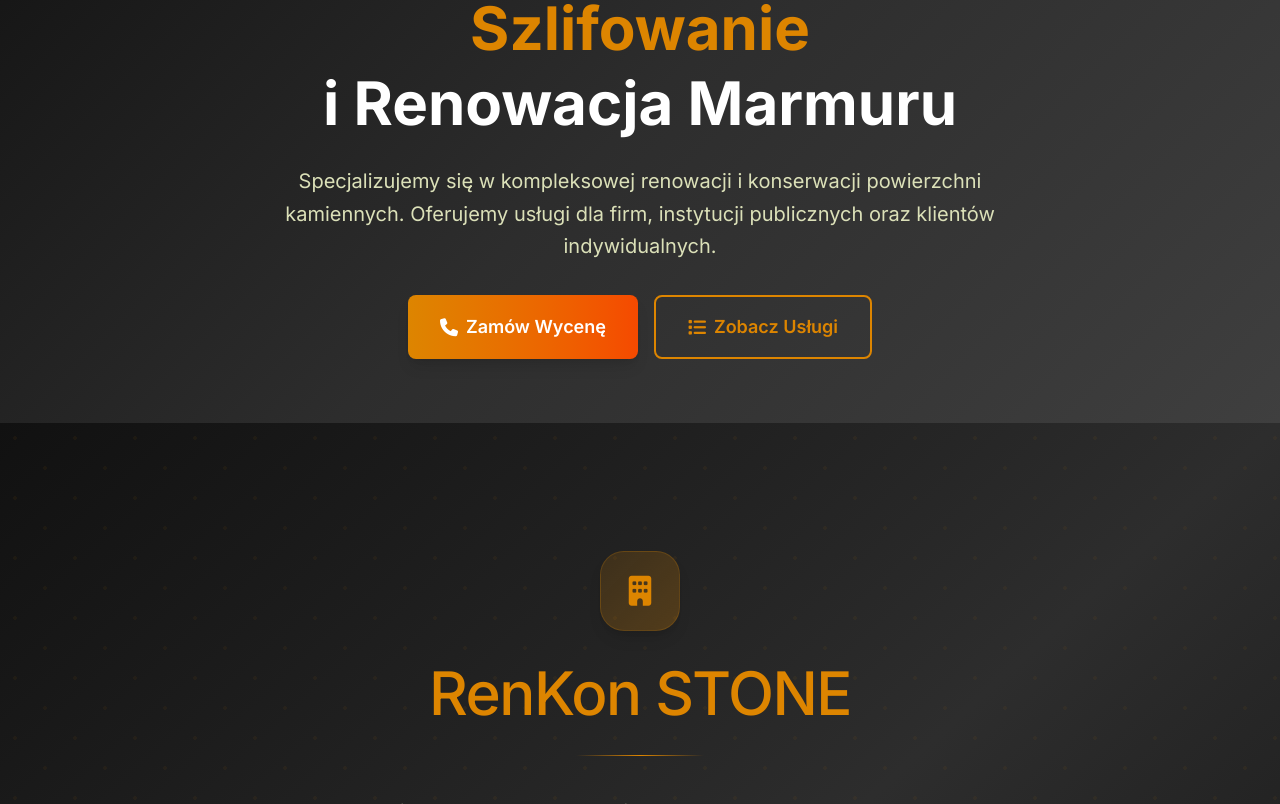
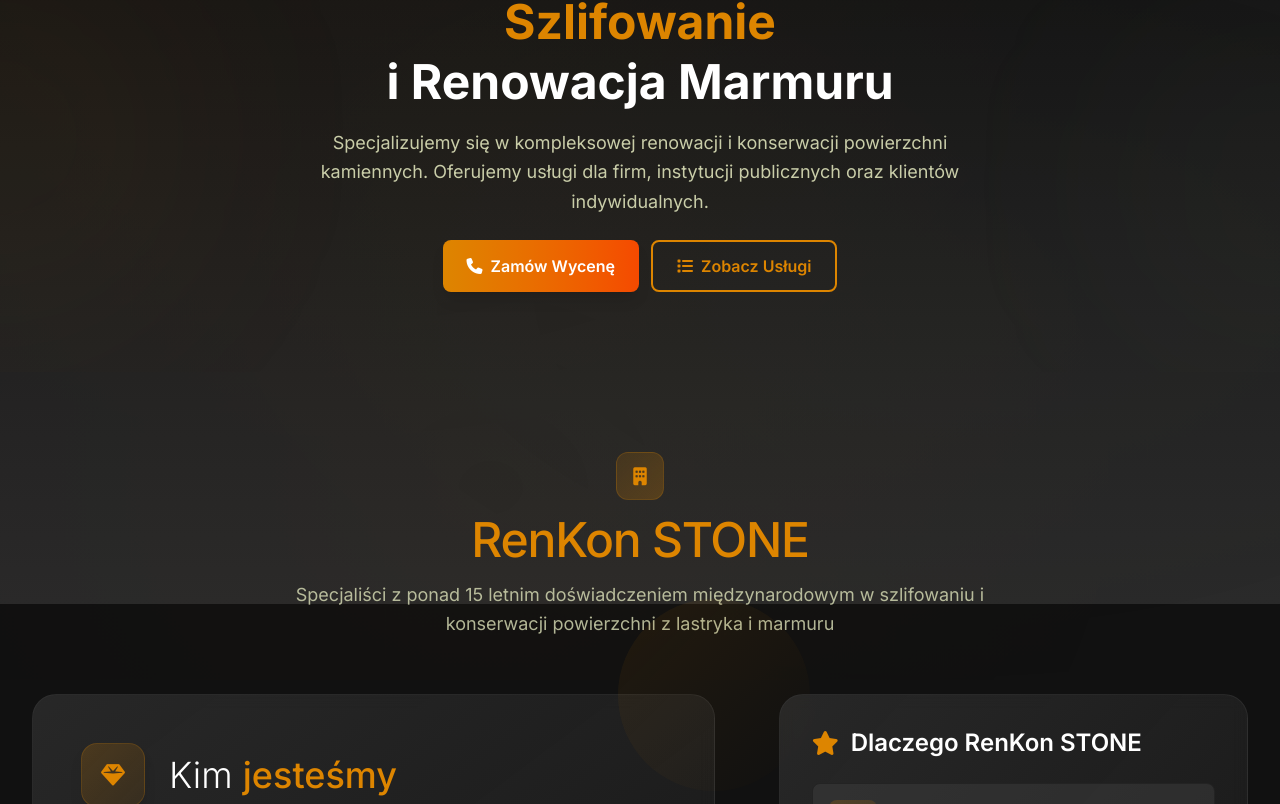
Before and after one commit to wiktorj137/renkonstone, a React (Vite) app in the folder renkonstone/: page / in a window 1280 px wide. Shown: the part 196-1000 px from the top of the page. Built offline with nearby package versions, Linux system fonts and the light colour scheme; the HTML template or start-up script is replaced by a standard one.

Commit message:
background

```diff
--- a/renkonstone/src/App.tsx
+++ b/renkonstone/src/App.tsx
@@ -24,7 +24,7 @@
   }, [y]);
 
   return (
-    <div className="min-h-screen bg-renkon-dark">
+    <div className="min-h-screen relative">
       {/* Scroll Progress Bar */}
       <div className="scroll-progress fixed top-0 left-0 h-1 bg-renkon-orange z-50 transition-all duration-150" />
 
--- a/renkonstone/src/components/ui/Section.tsx
+++ b/renkonstone/src/components/ui/Section.tsx
@@ -5,21 +5,18 @@
   children: React.ReactNode;
   id?: string;
   className?: string;
-  gradient?: boolean;
 }
 
 export const Section: React.FC<SectionProps> = ({
   children,
   id,
   className,
-  gradient = false,
 }) => {
   return (
     <section
       id={id}
       className={cn(
-        'py-20 md:py-32 relative overflow-hidden',
-        gradient && 'bg-gradient-to-br from-renkon-dark via-renkon-dark-2 to-renkon-dark',
+        'py-12 md:py-20 relative',
         className
       )}
     >
@@ -40,18 +37,17 @@
   subtitle,
 }) => {
   return (
-    <div className="text-center mb-16 md:mb-24">
+    <div className="text-center mb-10 md:mb-14">
       {icon && (
-        <div className="inline-flex items-center justify-center w-16 h-16 md:w-20 md:h-20 bg-gradient-to-br from-renkon-orange/15 to-renkon-orange/25 rounded-2xl md:rounded-3xl mb-6 md:mb-8 border border-renkon-orange/20 shadow-lg">
-          <i className={`fas ${icon} text-renkon-orange text-2xl md:text-3xl`} />
+        <div className="inline-flex items-center justify-center w-12 h-12 bg-gradient-to-br from-renkon-orange/15 to-renkon-orange/25 rounded-xl mb-4 border border-renkon-orange/20">
+          <i className={`fas ${icon} text-renkon-orange text-lg`} />
         </div>
       )}
-      <h2 className="text-3xl sm:text-4xl md:text-5xl lg:text-6xl font-light text-white mb-6 md:mb-8 tracking-tight">
+      <h2 className="text-3xl sm:text-4xl md:text-5xl font-light text-white mb-4 tracking-tight">
         {title}
       </h2>
-      <div className="w-24 md:w-32 h-px bg-gradient-to-r from-transparent via-renkon-orange to-transparent mx-auto mb-8 md:mb-10" />
       {subtitle && (
-        <p className="text-lg md:text-xl text-renkon-beige/90 max-w-3xl mx-auto leading-relaxed font-light px-4">
+        <p className="text-base md:text-lg text-renkon-beige/80 max-w-3xl mx-auto leading-relaxed px-4 mt-3">
           {subtitle}
         </p>
       )}
--- a/renkonstone/src/index.css
+++ b/renkonstone/src/index.css
@@ -40,6 +40,15 @@
   }
 }
 
+@keyframes float {
+  0%, 100% {
+    transform: translateY(0px);
+  }
+  50% {
+    transform: translateY(-20px);
+  }
+}
+
 * {
   scroll-behavior: smooth;
 }
@@ -50,6 +59,55 @@
   font-family: var(--font-family-sans);
   -webkit-font-smoothing: antialiased;
   -moz-osx-font-smoothing: grayscale;
+  overflow-x: hidden;
+}
+
+/* Modern unified background - single smooth gradient for entire page */
+body::before {
+  content: '';
+  position: fixed;
+  top: 0;
+  left: 0;
+  width: 100%;
+  height: 100%;
+  background: linear-gradient(
+    180deg,
+    #0f0f0f 0%,
+    #161616 25%,
+    #1d1d1d 50%,
+    #242424 75%,
+    #2a2a2a 100%
+  );
+  z-index: -2;
+  pointer-events: none;
+}
+
+/* Subtle animated glow overlay - very gentle movement */
+body::after {
+  content: '';
+  position: fixed;
+  top: -10%;
+  left: -10%;
+  width: 120%;
+  height: 120%;
+  background:
+    radial-gradient(ellipse at 30% 20%, rgba(221, 133, 0, 0.06) 0%, transparent 50%),
+    radial-gradient(ellipse at 70% 60%, rgba(219, 224, 184, 0.03) 0%, transparent 50%),
+    radial-gradient(ellipse at 40% 80%, rgba(221, 133, 0, 0.04) 0%, transparent 50%);
+  z-index: -1;
+  animation: gentle-glow 30s ease-in-out infinite;
+  pointer-events: none;
+}
+
+@keyframes gentle-glow {
+  0%, 100% {
+    opacity: 0.5;
+    transform: translate(0, 0);
+  }
+  50% {
+    opacity: 0.7;
+    transform: translate(10px, -10px);
+  }
 }
 
 /* Fix for iOS viewport height */
--- a/renkonstone/src/sections/AboutSection.tsx
+++ b/renkonstone/src/sections/AboutSection.tsx
@@ -3,20 +3,8 @@
 
 export const AboutSection: React.FC = () => {
   return (
-    <Section id="about" gradient>
-      {/* Background Pattern */}
-      <div className="absolute inset-0 opacity-5 pointer-events-none">
-        <div
-          className="absolute top-0 left-0 w-full h-full"
-          style={{
-            backgroundImage:
-              'radial-gradient(circle at 25% 25%, #dd8500 2px, transparent 2px), radial-gradient(circle at 75% 75%, #dd8500 2px, transparent 2px)',
-            backgroundSize: '60px 60px',
-          }}
-        />
-      </div>
-
-      <div className="max-w-7xl mx-auto px-4 sm:px-6 lg:px-8 relative">
+    <Section id="about">
+      <div className="max-w-7xl mx-auto px-4 sm:px-6 lg:px-8">
         <SectionHeader
           icon="fa-building"
           title={
--- a/renkonstone/src/sections/ContactSection.tsx
+++ b/renkonstone/src/sections/ContactSection.tsx
@@ -3,7 +3,7 @@
 
 export const ContactSection: React.FC = () => {
   return (
-    <Section id="contact" gradient>
+    <Section id="contact">
       <div className="max-w-7xl mx-auto px-4 sm:px-6 lg:px-8">
         <SectionHeader
           icon="fa-phone"
--- a/renkonstone/src/sections/HeroSection.tsx
+++ b/renkonstone/src/sections/HeroSection.tsx
@@ -6,24 +6,18 @@
   return (
     <section
       id="home"
-      className="hero-gradient pt-24 md:pt-28 pb-12 md:pb-16 relative overflow-hidden"
+      className="pt-28 md:pt-32 pb-16 md:pb-20 relative overflow-hidden bg-transparent"
     >
-      {/* Subtle Background Pattern */}
-      <div className="absolute inset-0 opacity-5">
-        <div
-          className="absolute top-0 left-0 w-full h-full"
-          style={{
-            backgroundImage:
-              'linear-gradient(rgba(221, 133, 0, 0.05) 1px, transparent 1px), linear-gradient(90deg, rgba(221, 133, 0, 0.05) 1px, transparent 1px)',
-            backgroundSize: '80px 80px',
-          }}
-        />
+      {/* Animated glow effect */}
+      <div className="absolute inset-0 overflow-hidden pointer-events-none">
+        <div className="absolute top-1/4 -left-48 w-96 h-96 bg-renkon-orange/10 rounded-full blur-[120px] animate-pulse" />
+        <div className="absolute top-1/3 -right-48 w-96 h-96 bg-renkon-beige/5 rounded-full blur-[120px] animate-pulse" style={{ animationDelay: '2s' }} />
       </div>
 
       <div className="max-w-7xl mx-auto px-4 sm:px-6 lg:px-8 w-full relative z-10">
         <div className="max-w-4xl mx-auto text-center animate-fade-in">
           {/* Main Heading */}
-          <h1 className="text-4xl sm:text-5xl md:text-6xl font-bold text-white mb-4 sm:mb-6 leading-tight">
+          <h1 className="text-3xl sm:text-4xl md:text-5xl font-bold text-white mb-3 sm:mb-4 leading-tight">
             Profesjonalne
             <br />
             <span className="text-renkon-orange">Szlifowanie</span>
@@ -31,18 +25,18 @@
           </h1>
 
           {/* Business Subtitle */}
-          <p className="text-base sm:text-lg md:text-xl text-renkon-beige mb-8 leading-relaxed max-w-3xl mx-auto">
+          <p className="text-sm sm:text-base md:text-lg text-renkon-beige/90 mb-6 leading-relaxed max-w-2xl mx-auto">
             Specjalizujemy się w kompleksowej renowacji i konserwacji powierzchni
             kamiennych. Oferujemy usługi dla firm, instytucji publicznych oraz
             klientów indywidualnych.
           </p>
 
           {/* CTA Buttons */}
-          <div className="flex flex-col sm:flex-row gap-4 justify-center">
+          <div className="flex flex-col sm:flex-row gap-3 justify-center">
             <Button
               onClick={() => scrollToSection('#contact')}
               variant="primary"
-              size="lg"
+              size="md"
               icon="fa-phone"
             >
               Zamów Wycenę
@@ -50,7 +44,7 @@
             <Button
               onClick={() => scrollToSection('#services')}
               variant="outline"
-              size="lg"
+              size="md"
               icon="fa-list"
             >
               Zobacz Usługi
--- a/renkonstone/src/sections/ProjectsSection.tsx
+++ b/renkonstone/src/sections/ProjectsSection.tsx
@@ -70,7 +70,7 @@
 
   return (
     <>
-      <Section id="projects" className="bg-renkon-dark">
+      <Section id="projects">
         <div className="max-w-7xl mx-auto px-4 sm:px-6 lg:px-8">
           <SectionHeader
             icon="fa-images"
--- a/renkonstone/src/sections/ServicesSection.tsx
+++ b/renkonstone/src/sections/ServicesSection.tsx
@@ -102,7 +102,7 @@
   };
 
   return (
-    <Section id="services" className="bg-renkon-dark-2">
+    <Section id="services">
       {/* Subtle Background Pattern */}
       <div className="absolute inset-0 opacity-3 pointer-events-none">
         <div
--- a/renkonstone/src/sections/TestimonialsSection.tsx
+++ b/renkonstone/src/sections/TestimonialsSection.tsx
@@ -140,7 +140,7 @@
   const isDesktop = useIsDesktop();
 
   return (
-    <Section id="references" gradient>
+    <Section id="references">
       <div className="max-w-7xl mx-auto px-4 sm:px-6 lg:px-8 relative">
         <SectionHeader
           icon="fa-quote-right"
```
